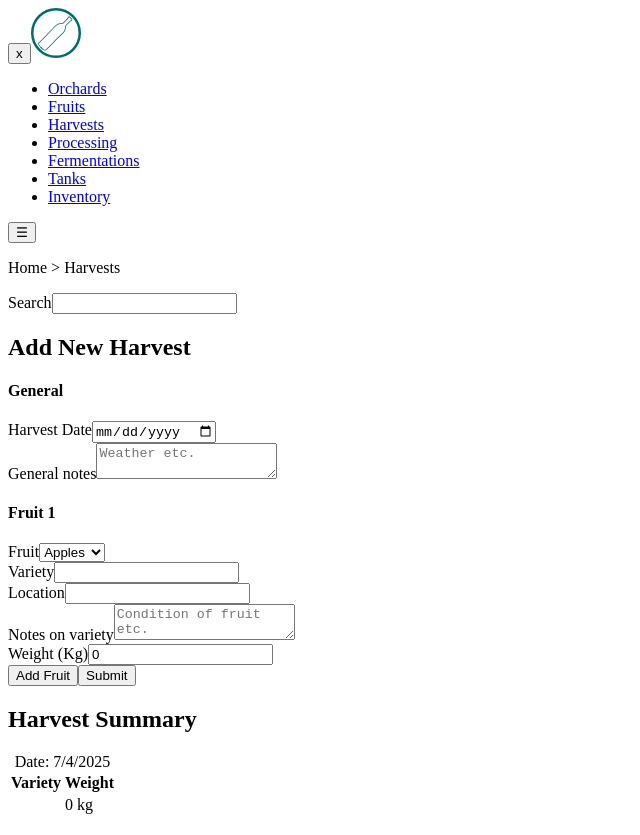
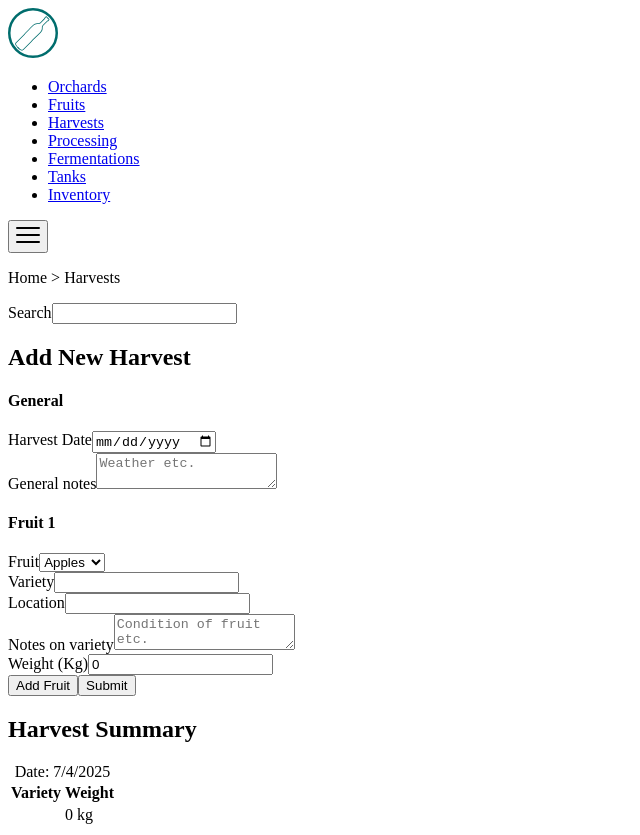
Before and after one commit to jl-stephenson/wine-cider-tracker-proto, a React (Vite) app: page / in a window 1280 px wide. Shown: the whole page, without its empty margins (0-640 px from the left). Built offline with nearby package versions, Linux system fonts and the light colour scheme.

Commit message:
refactor: grid implementation of hamburger menu

```diff
--- a/src/App.tsx
+++ b/src/App.tsx
@@ -39,7 +39,7 @@ export default function App() {
     <DashboardLayout>
       <SidebarNav isSidebarOpen={isSidebarOpen} toggleSidebar={toggleSidebar} />
       <SiteHeader isSidebarOpen={isSidebarOpen} toggleSidebar={toggleSidebar} />
-      <main className="flow">
+      <main className="flow" data-layout-area="content">
         <HarvestForm onSubmit={handleSubmit} />
         <HarvestSummary harvest={harvest} />
       </main>
--- a/src/components/SidebarNav/index.tsx
+++ b/src/components/SidebarNav/index.tsx
@@ -1,12 +1,35 @@
+import { useEffect, useRef } from "react";
+import { useEventListener } from "usehooks-ts";
+
 type SidebarNavProps = {
   isSidebarOpen: boolean;
   toggleSidebar: () => void;
+};
+
+export function SidebarNav({ isSidebarOpen, toggleSidebar }: SidebarNavProps) {
+  const firstLinkRef = useRef<HTMLAnchorElement>(null);
+
+  useEffect(() => {
+    if (isSidebarOpen && firstLinkRef.current) {
+      firstLinkRef.current.focus();
     }
+  }, [isSidebarOpen]);
 
-export function SidebarNav({isSidebarOpen, toggleSidebar}: SidebarNavProps) {
+  useEventListener("keydown", (event: KeyboardEvent) => {
+    if (isSidebarOpen && event.key === "Escape") {
+      toggleSidebar();
+    }
+  })
+
   return (
-    <nav id="sidebar" className="nav" data-open={isSidebarOpen} aria-label="Primary">
-      <button className="nav__close" onClick={toggleSidebar} aria-label="Close menu">x</button>
+    <nav
+      id="sidebar"
+      className="nav"
+      data-layout-area="sidebar"
+      data-open={isSidebarOpen}
+      aria-label="Primary"
+    >
+      {!isSidebarOpen && (
         <a href="/" className="sidebar__logo" aria-label="Home">
           <svg
             xmlns="http://www.w3.org/2000/svg"
@@ -30,8 +53,16 @@ export function SidebarNav({isSidebarOpen, toggleSidebar}: SidebarNavProps) {
             </g>
           </svg>
         </a>
+      )}
 
       <ul role="list" className="flow">
+        {isSidebarOpen && (
+          <li>
+            <a href="/" ref={firstLinkRef}>
+              Home
+            </a>
+          </li>
+        )}
         <li>
           <a href="#">Orchards</a>
         </li>
--- a/src/components/SiteHeader/index.tsx
+++ b/src/components/SiteHeader/index.tsx
@@ -5,7 +5,7 @@ type SiteHeaderProps = {
 
 export function SiteHeader({ isSidebarOpen, toggleSidebar }: SiteHeaderProps) {
   return (
-    <header className="site-header">
+    <header className="site-header" data-layout-area="header">
       <button
         className="site-header__toggle"
         onClick={toggleSidebar}
@@ -13,7 +13,48 @@ export function SiteHeader({ isSidebarOpen, toggleSidebar }: SiteHeaderProps) {
         aria-controls="sidebar"
         aria-expanded={isSidebarOpen}
       >
-        ☰
+        {isSidebarOpen ? (
+          <svg
+            xmlns="http://www.w3.org/2000/svg"
+            width="24"
+            height="24"
+            viewBox="0 0 24 24"
+            aria-hidden="true"
+            focusable="false"
+          >
+            <line
+              x1="4"
+              y1="4"
+              x2="20"
+              y2="20"
+              stroke="currentColor"
+              strokeWidth="2"
+              stroke-linecap="round"
+            />
+            <line
+              x1="4"
+              y1="20"
+              x2="20"
+              y2="4"
+              stroke="currentColor"
+              strokeWidth="2"
+              stroke-linecap="round"
+            />
+          </svg>
+        ) : (
+          <svg
+            xmlns="http://www.w3.org/2000/svg"
+            width="24"
+            height="24"
+            viewBox="0 0 24 24"
+            aria-hidden="true"
+            focusable="false"
+          >
+            <rect y="4" width="24" height="2" rx="1" fill="currentColor" />
+            <rect y="11" width="24" height="2" rx="1" fill="currentColor" />
+            <rect y="18" width="24" height="2" rx="1" fill="currentColor" />
+          </svg>
+        )}
       </button>
       <p className="site-header__breadcrumb">Home {">"} Harvests</p>
       <div>
--- a/src/css/blocks/nav.css
+++ b/src/css/blocks/nav.css
@@ -1,11 +1,4 @@
 .nav {
-  position: fixed;
-  top: 0;
-  left: 0;
-  height: 100svh;
-  width: 100svw;
-  transform: translateX(-100%);
-  z-index: 1000;
   line-height: var(--leading-flat);
   background: var(--color-white);
   text-transform: uppercase;
@@ -15,11 +8,7 @@
   align-items: center;
   gap: var(--space-xl);
   border-right: var(--stroke);
-  padding-inline: 1rem;
-}
-
-.nav[data-open="true"] {
-  transform: translateX(0);
+  padding: var(--space-m);
 }
 
 .nav > ul {
@@ -33,23 +22,8 @@
   text-decoration: none;
 }
 
-.nav__close {
-  align-self: end;
-  font-size: var(--step-2);
-  background: transparent;
+.nav[data-open="true"] {
   border: none;
-  cursor: pointer;
+  background: var(--color-light);
+  padding-top: var(--space-3xl);
 }
-
-@media (min-width: 768px) {
-  .nav {
-    position: static;
-    transform: none;
-    width: auto;
-    height: auto;
-  }
-
-  .nav__close {
-    display: none;
-  }
-}
--- a/src/css/blocks/site-header.css
+++ b/src/css/blocks/site-header.css
@@ -1,9 +1,10 @@
 .site-header {
   width: 100%;
   display: flex;
-  align-items: flex-start;
+  align-items: center;
   justify-content: space-between;
   gap: var(--gutter);
+  padding: var(--space-m);
 }
 
 .site-header__toggle {
@@ -26,8 +27,8 @@ input.site-header__search {
   }
 }
 
-@media (max-width: 768px) {
-  .site-header__breadcrumb {
+@media (max-width: 48rem) {
+ .site-header__breadcrumb {
     display: none;
   }
 }
--- /dev/null
+++ b/src/css/compositions/grid.css
@@ -0,0 +1,55 @@
+.grid[data-layout="dashboard"] {
+  display: grid;
+  grid-template-columns: 1fr;
+  grid-template-rows: auto 1fr;
+  min-height: 100svh;
+  transition: grid-template-columns 0.25s ease-in-out;
+}
+
+@media (min-width: 48rem) {
+  .grid[data-layout="dashboard"] {
+    grid-template-columns: auto 1fr;
+  }
+}
+
+.grid > [data-layout-area="sidebar"] {
+  display: none;
+}
+
+.grid > [data-layout-area="sidebar"][data-open="true"] {
+  display: flex;
+  grid-column: 1 / 2;
+  grid-row: 2 / 3;
+  z-index: 10;
+}
+
+@media (min-width: 48rem) {
+  .grid > [data-layout-area="sidebar"] {
+    display: flex;
+    grid-column: 1 / 2;
+    grid-row: 1 / 3;
+  }
+}
+
+.grid > [data-layout-area="header"] {
+  grid-column: 1 / 2;
+  grid-row: 1 / 2;
+}
+
+@media (min-width: 768px) {
+  .grid > [data-layout-area="header"] {
+    grid-column: 2 / 3;
+    grid-row: 1 / 2;
+  }
+}
+
+.grid > [data-layout-area="content"] {
+  grid-column: 1 / 2;
+  grid-row: 2 / 3;
+}
+
+@media (min-width: 768px) {
+  .grid > [data-layout-area="content"] {
+    grid-column: 2 / 3;
+  }
+}
--- a/src/layouts/DashboardLayout.tsx
+++ b/src/layouts/DashboardLayout.tsx
@@ -3,5 +3,5 @@ type DashboardLayoutProps = {
 };
 
 export function DashboardLayout({ children }: DashboardLayoutProps) {
-  return <div className="dashboard">{children}</div>;
+  return <div className="grid" data-layout="dashboard">{children}</div>;
 }
```
Lines whose indentation alone changed are shown as unchanged.
